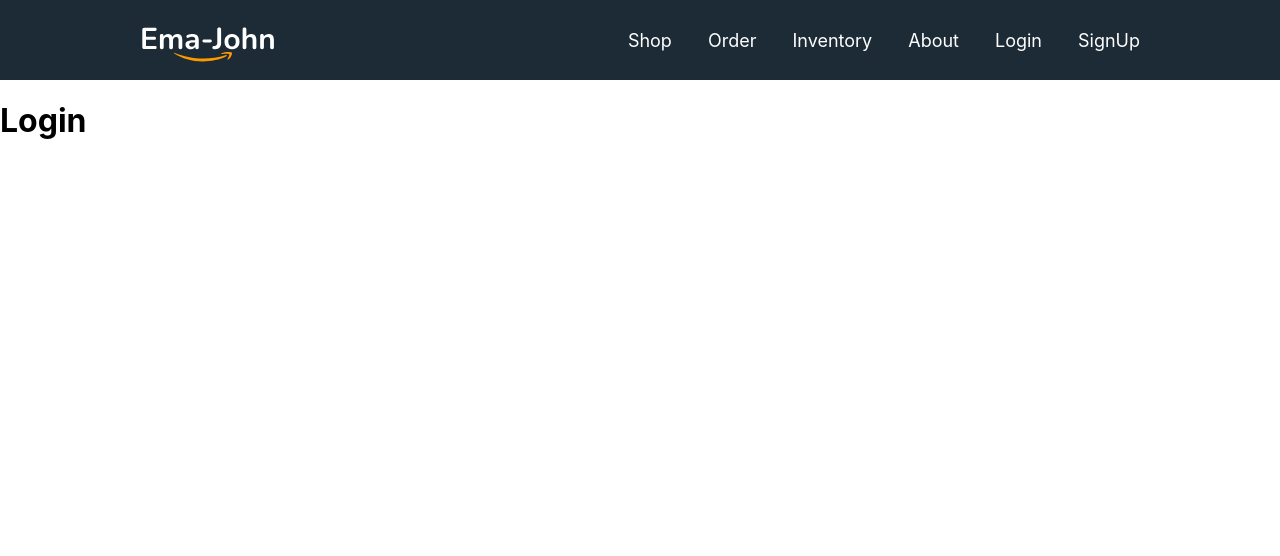
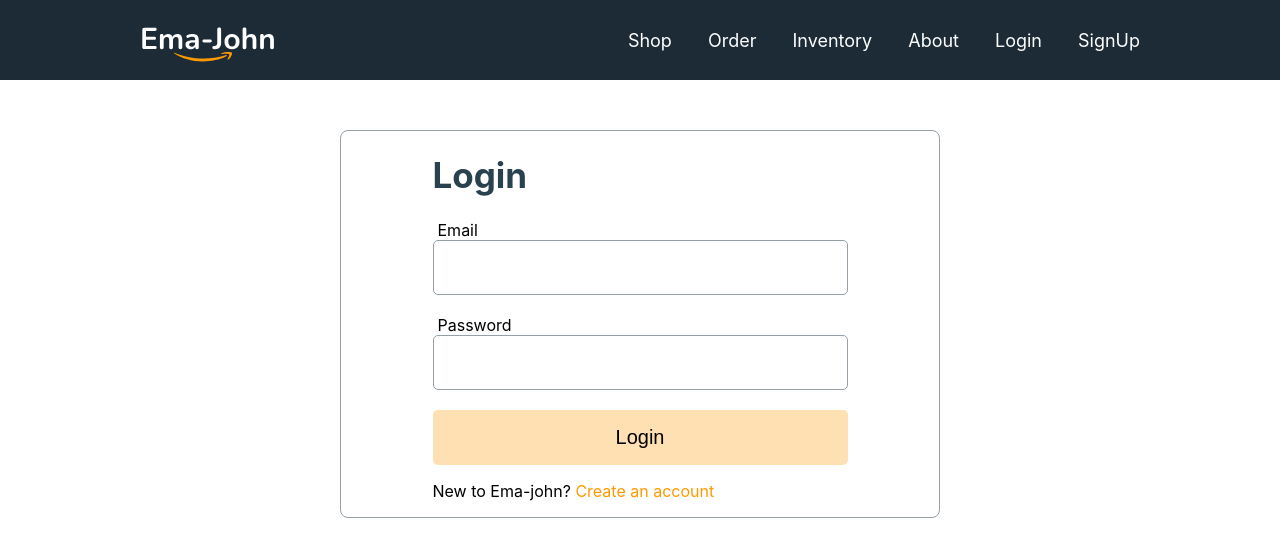
Before and after one commit to habulCoderJohnny/Ema-john.com, a React (Create React App) app: page /login in a window 1280 px wide. Shown: the top 556 px of the page. Built offline with nearby package versions, Linux system fonts and the light colour scheme; the HTML template or start-up script is replaced by a standard one.

Commit message:
plain css style Login form

```diff
--- a/src/components/Login/Login.css
+++ b/src/components/Login/Login.css
@@ -0,0 +1,42 @@
+.form-container{
+    width: 600px;
+    margin: 0 auto;
+    margin-top: 50px;
+    border: 1px solid #95A0A7;
+    box-sizing: border-box;
+    border-radius: 8px;
+    display: flex;
+    justify-content: center;
+}
+.form-title{
+    font-size:35px;
+    color: #2A414F;
+
+}
+.input-group{
+    margin-bottom: 20px;
+}
+.input-group label{
+    display: block;
+    margin-left: 5px;
+}
+.input-group input{
+    width: 415px;
+    height: 55px;
+    border: 1px solid #95A0A7;
+    box-sizing: border-box;
+    border-radius: 5px;
+    font-size: 24px;
+}
+.form-submit{
+    width: 415px;
+    height: 55px;
+    background-color: rgba(255, 153, 0, 0.3);
+    border-radius: 5px;
+    border: none;
+    font-size: 20px;
+}
+.form-link{
+    color: #FF9900;
+    text-decoration: none;
+}
--- a/src/components/Login/Login.js
+++ b/src/components/Login/Login.js
@@ -1,9 +1,26 @@
 import React from 'react';
+import { Link } from 'react-router-dom';
 import './Login.css';
 const Login = () => {
     return (
-        <div>
-            <h1>Login</h1>
+        <div className='form-container'>
+            <div>
+                <h1 className='form-title'>Login</h1>
+                <form>
+                    <div className="input-group">
+                        <label htmlFor="email">Email</label>
+                        <input type="email" name="email" id="" />
+                    </div>
+                    <div className="input-group">
+                        <label htmlFor="password">Password</label>
+                        <input type="password" name="password" id="" />
+                    </div>
+                    <input className='form-submit' type="submit" value="Login" />
+                </form>
+                <p>
+                    New to Ema-john? <Link className='form-link' to="/signUp">Create an account</Link>
+                </p>
+            </div>
         </div>
     );
 };
```
